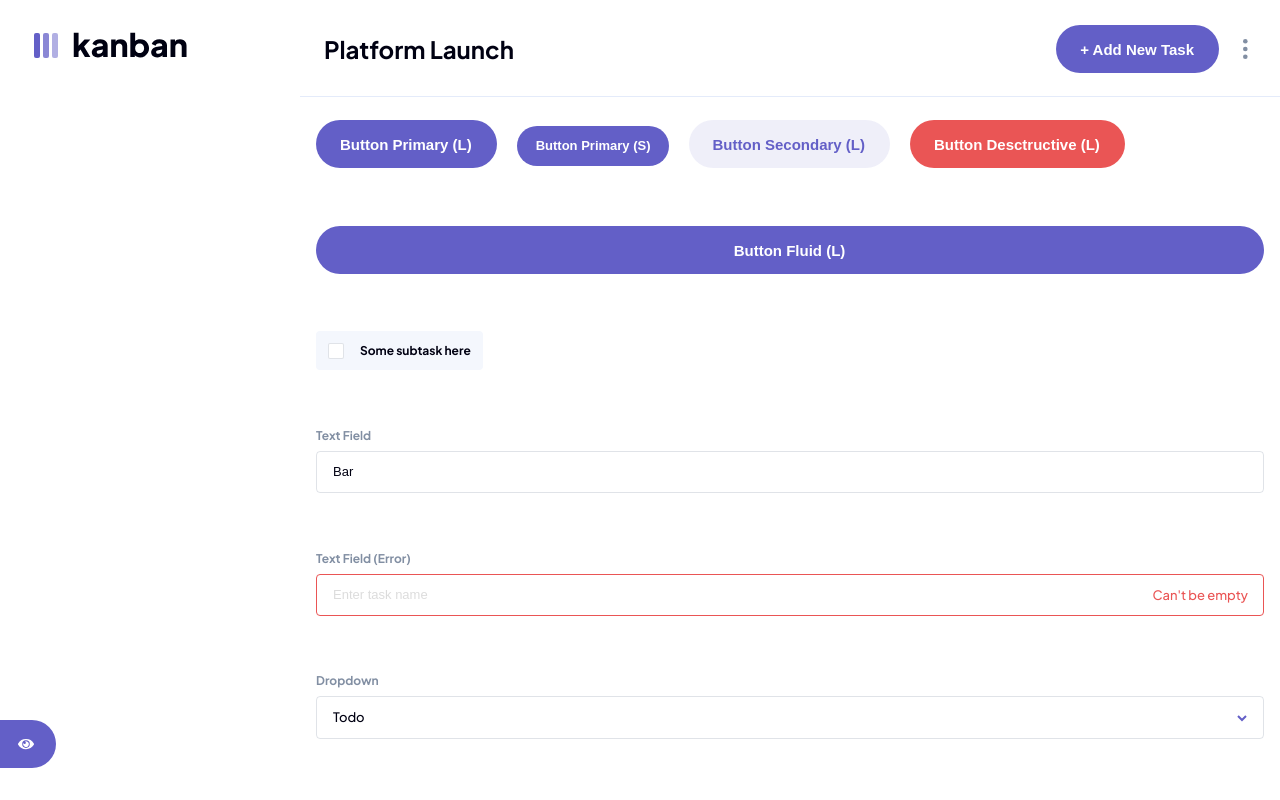
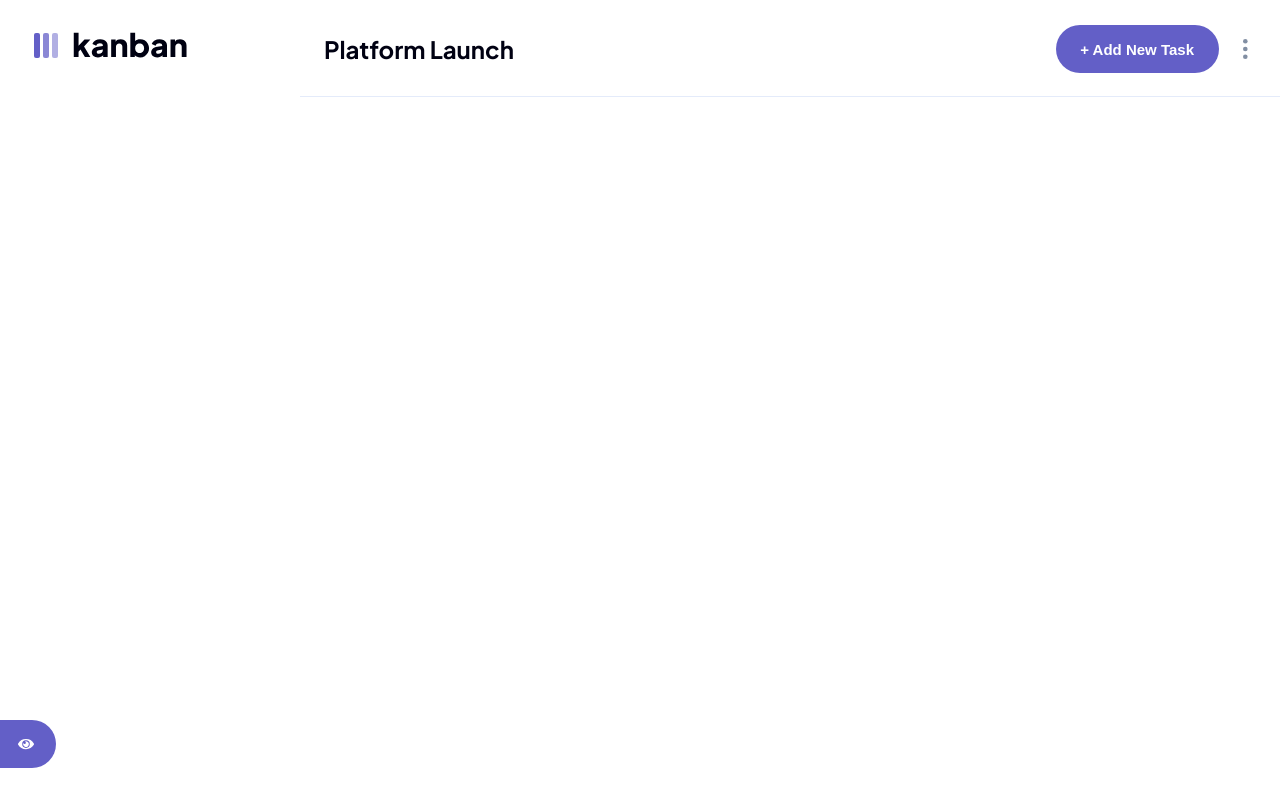
Before and after one commit to juandadev/kanban-board, a React (Create React App) app: page / in a window 1280 px wide. Built offline with nearby package versions, Linux system fonts and the light colour scheme.

Commit message:
Removing testing components

```diff
--- a/src/App/App.jsx
+++ b/src/App/App.jsx
@@ -1,10 +1,6 @@
 import React, { useContext } from 'react';
-import Button from '../components/Button/Button';
-import Dropdown from '../components/Dropdown/Dropdown';
 import Header from '../components/Header';
 import Navbar from '../components/Navbar';
-import Subtask from '../components/Subtask/Subtask';
-import TextField from '../components/TextField/TextField';
 import { context } from '../context';
 import s from './App.module.scss';
 
@@ -17,34 +13,7 @@ function App() {
       <div className={`container ${s.dashboard} ${!isNavbarOpen && s.hiddenNavbar}`}>
         <Header containerClassName={s.header} />
         <Navbar containerClassName={s.nav} />
-        <main className={s.container}>
-          <Button type="primary" size="large">
-            Button Primary (L)
-          </Button>
-          <Button type="primary" size="small">
-            Button Primary (S)
-          </Button>
-          <Button type="secondary" size="large">
-            Button Secondary (L)
-          </Button>
-          <Button type="danger" size="large">
-            Button Desctructive (L)
-          </Button>
-          <Button type="primary" size="large" fluid>
-            Button Fluid (L)
-          </Button>
-          <Subtask>Some subtask here</Subtask>
-          <TextField placeholder="Enter task name" label="Text Field" value="Bar" />
-          <TextField placeholder="Enter task name" label="Text Field (Error)" error />
-          <Dropdown
-            label="Dropdown"
-            options={[
-              { label: 'Todo', value: 'todo' },
-              { label: 'Doing', value: 'doing' },
-              { label: 'Done', value: 'done' }
-            ]}
-          />
-        </main>
+        <main className={s.container} />
       </div>
     </div>
   );
```
